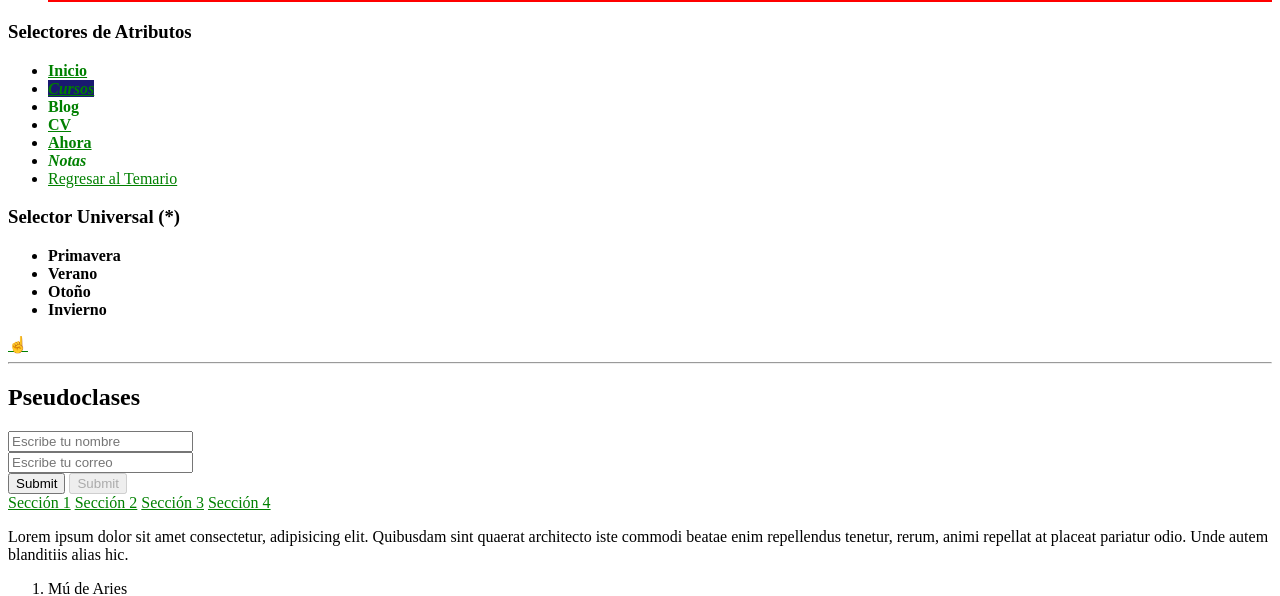
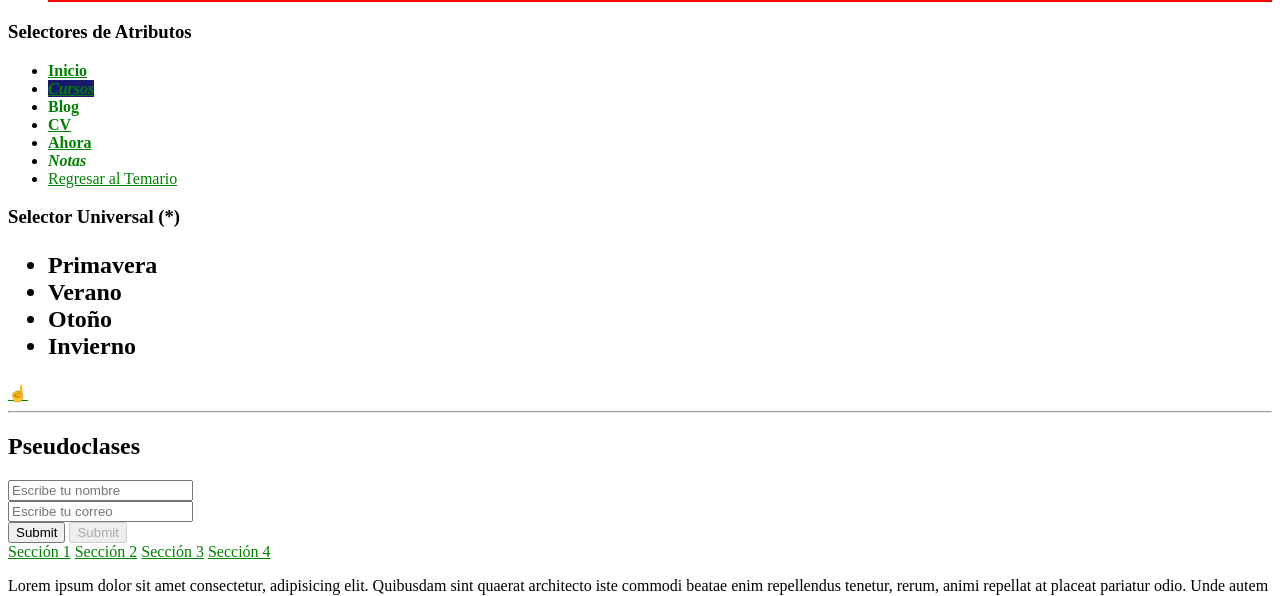
Before and after one commit to lz20r/DAW, a PHP site: page /html/index.html in a window 1280 px wide. Shown: the part 1551-2147 px from the top of the page. Run offline with PHP 8.4, Linux system fonts and the light colour scheme.

Commit message:
Integrar cambios en el archivo de hoja de estilos CSS (style.css) para el ejercicio de selectores del 23 de septiembre DIW:
- Aplicar color de fondo midnightblue a los elementos <a> que tienen la clase "cursos"
- Aplicar formato cursiva a los elementos <a> que tienen la clase "menu"
- Agregar un selector ".selector-universal" con un tamaño de fuente de 24 píxeles.

```diff
--- a/asignaturas/DIW/Lunes 23 septiembre/ejercicio selectores/css/style.css
+++ b/asignaturas/DIW/Lunes 23 septiembre/ejercicio selectores/css/style.css
@@ -94,10 +94,21 @@ li .hijos-directos>b {
 .selectores-atributos a[class~="cursos"] {
     background-color: midnightblue
 }
+
 /*
-
+da color al fondo de la etiqueta "a" en la calse llamada cursos
 */
 
 .selectores-atributos a[class|="menu"] {
     font-style: italic;
 }
+
+/*
+dar farmato cursiva a la etiqueta "a" en la calse llamada menu
+*/
+
+.selector-universal{
+    font-size: 24px;
+}
+
+/*aplica estos formatos a todos los elementos dentro de la clase form-pseudoclases*/
```
